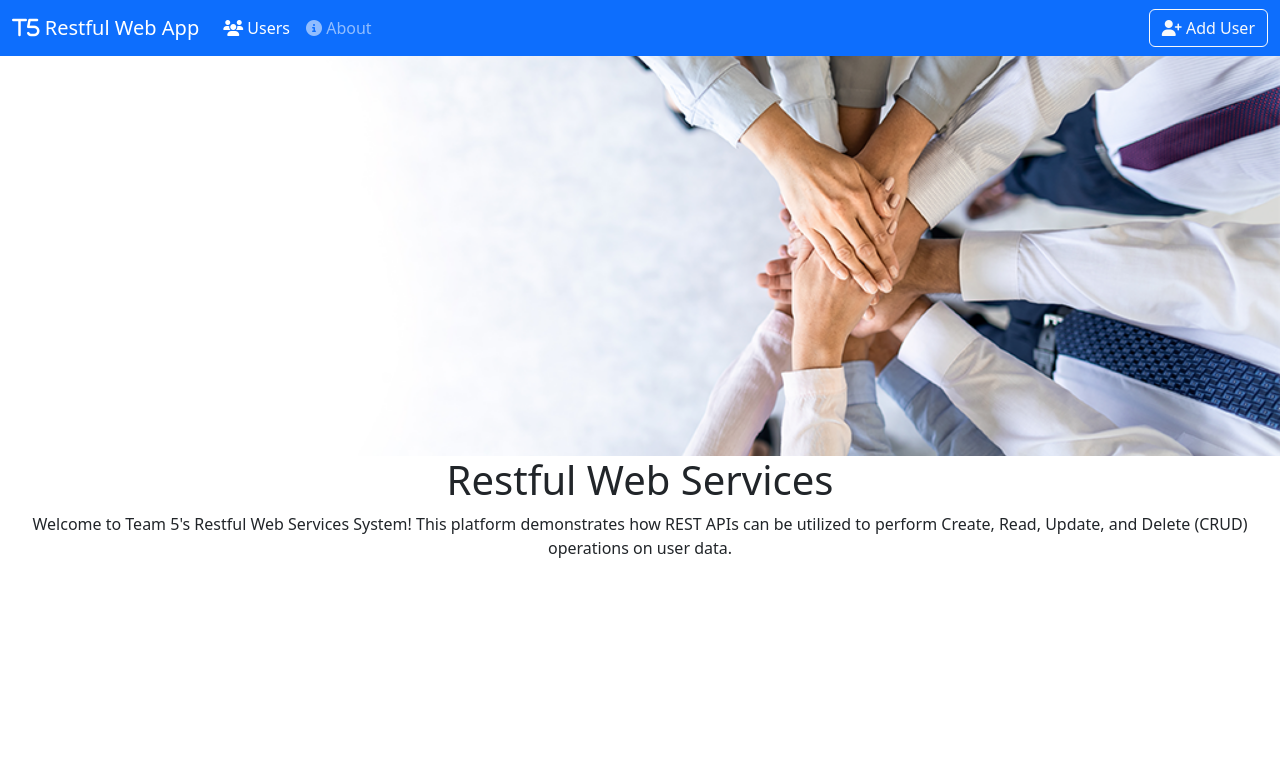
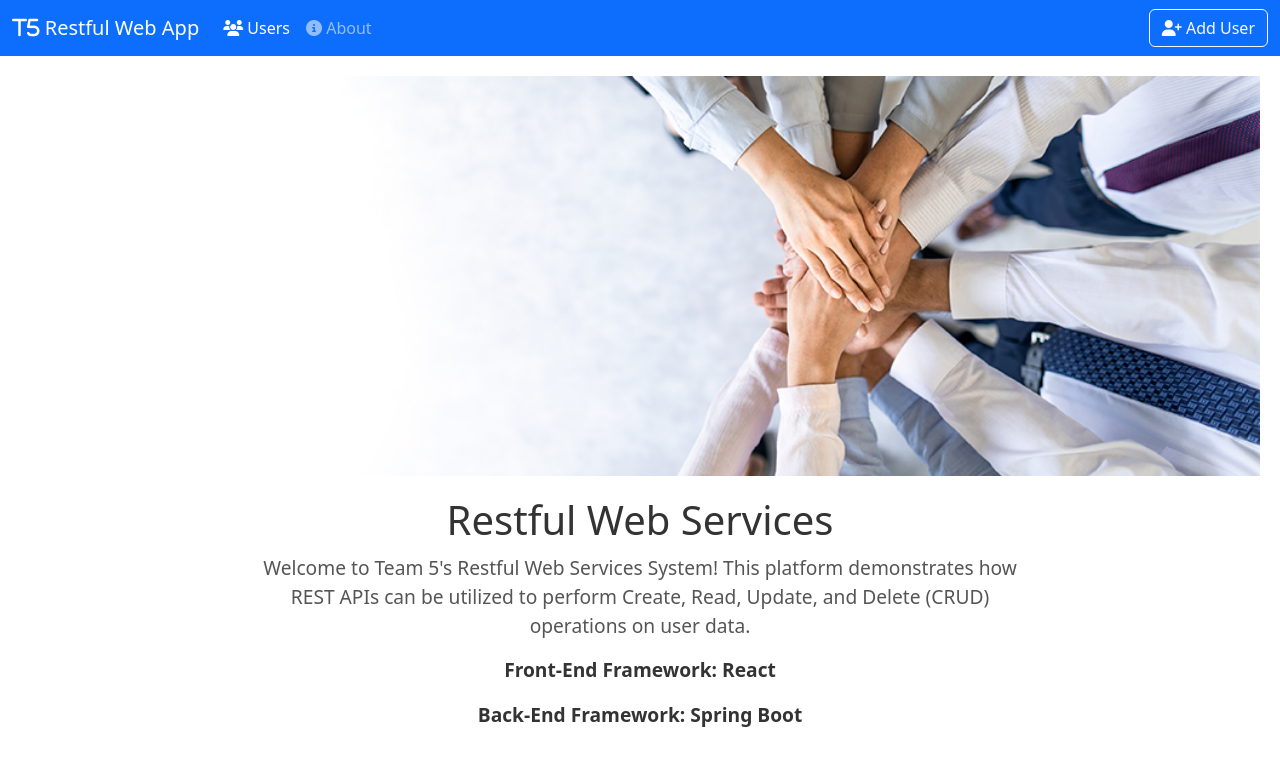
Before and after one commit to raziqrakee/restful-app, a React (Create React App) app: page / in a window 1280 px wide. Shown: the top 766 px of the page. Built offline with nearby package versions, Linux system fonts and the light colour scheme.

Commit message:
added more info

```diff
--- a/src/Welcome.css
+++ b/src/Welcome.css
@@ -29,3 +29,13 @@
   margin-left: auto;
   margin-right: auto;
 }
+
+.welcome-framework {
+  margin-top: 10px;
+  font-size: 1.2rem;
+  color: #333;
+  max-width: 800px;
+  margin-left: auto;
+  margin-right: auto;
+  font-weight: bold;
+}
--- a/src/pages/Home.js
+++ b/src/pages/Home.js
@@ -1,31 +1,38 @@
 import React, { useEffect, useState } from "react";
 import axios from "axios";
-import { Link, useParams } from "react-router-dom";
+import { Link } from "react-router-dom";
 
 export default function Home() {
   const [users, setUsers] = useState([]);
-
-  const { id } = useParams();
 
   useEffect(() => {
     loadUsers();
   }, []);
 
   const loadUsers = async () => {
-    const result = await axios.get("http://localhost:8080/users");
-    setUsers(result.data);
+    try {
+      const result = await axios.get("http://localhost:8080/users");
+      setUsers(result.data);
+    } catch (error) {
+      console.error("Error loading users:", error);
+    }
   };
 
-  const deleteUser = async () => {
-    await axios.delete(`http://localhost:8080/user/${id}`);
-    loadUsers();
+  const deleteUser = async (id) => {
+    try {
+      await axios.delete(`http://localhost:8080/user/${id}`);
+      loadUsers();
+    } catch (error) {
+      console.error("Error deleting user:", error);
+    }
   };
 
   return (
-    <div classNameName="container">
-      <div classNameName="py-4">
+    <div className="container">
+      <div className="py-4">
+        <h1>Home Page</h1>
         <table className="table border shadow">
-          <thead>
+          <thead className="thead-dark">
             <tr>
               <th scope="col">#</th>
               <th scope="col">Name</th>
@@ -36,10 +43,8 @@ export default function Home() {
           </thead>
           <tbody>
             {users.map((user, index) => (
-              <tr>
-                <th scope="row" key={index}>
-                  {index + 1}
-                </th>
+              <tr key={user.id}>
+                <th scope="row">{index + 1}</th>
                 <td>{user.name}</td>
                 <td>{user.username}</td>
                 <td>{user.email}</td>
--- a/src/pages/Welcome.js
+++ b/src/pages/Welcome.js
@@ -3,12 +3,19 @@ import '../Welcome.css';
 
 export default function Welcome() {
   return (
-    <div className="Welcome-container">
-      <header className="Welcome-header">
+    <div className="welcome-container">
+      <header className="welcome-header">
         <img src="/header.png" alt="Header" className="header-image" />
-        <h1 className="Welcome-title">Restful Web Services</h1>
-        <p className="Welcome-description">
-        Welcome to Team 5's Restful Web Services System! This platform demonstrates how REST APIs can be utilized to perform Create, Read, Update, and Delete (CRUD) operations on user data.        </p>
+        <h1 className="welcome-title">Restful Web Services</h1>
+        <p className="welcome-description">
+          Welcome to Team 5's Restful Web Services System! This platform demonstrates how REST APIs can be utilized to perform Create, Read, Update, and Delete (CRUD) operations on user data.
+        </p>
+        <p className="welcome-framework">
+          <strong>Front-End Framework:</strong> React
+        </p>
+        <p className="welcome-framework">
+          <strong>Back-End Framework:</strong> Spring Boot
+        </p>
       </header>
     </div>
   );
--- a/src/users/AddUser.js
+++ b/src/users/AddUser.js
@@ -20,7 +20,7 @@ export default function AddUser() {
   const onSubmit = async (e) => {
     e.preventDefault();
     await axios.post("http://localhost:8080/user", user);
-    navigate("/");
+    navigate("/Home");
   };
 
   return (
@@ -81,7 +81,7 @@ export default function AddUser() {
             >
               Reset
             </button>
-            <Link to="/" className="btn btn-outline-danger mx-2">
+            <Link to="/Home" className="btn btn-outline-danger mx-2">
               Cancel
             </Link>
           </form>
--- a/src/users/EditUser.js
+++ b/src/users/EditUser.js
@@ -26,7 +26,7 @@ export default function EditUser() {
   const onSubmit = async (e) => {
     e.preventDefault();
     await axios.put(`http://localhost:8080/user/${id}`, user);
-    navigate("/");
+    navigate("/Home");
   };
 
   const loadUser = async () => {
@@ -85,7 +85,7 @@ export default function EditUser() {
             <button type="submit" className="btn btn-outline-primary">
               Save
             </button>
-            <Link to="/" className="btn btn-outline-danger mx-2">
+            <Link to="/Home" className="btn btn-outline-danger mx-2">
               Cancel
             </Link>
           </form>
--- a/src/users/ViewUser.js
+++ b/src/users/ViewUser.js
@@ -42,7 +42,7 @@ export default function ViewUser() {
               </ul>
             </div>
           </div>
-          <button className="btn btn-primary mt-3" onClick={() => navigate("/")}>
+          <button className="btn btn-primary mt-3" onClick={() => navigate("/Home")}>
             Back
           </button>
         </div>
```
Lines whose indentation alone changed are shown as unchanged.
